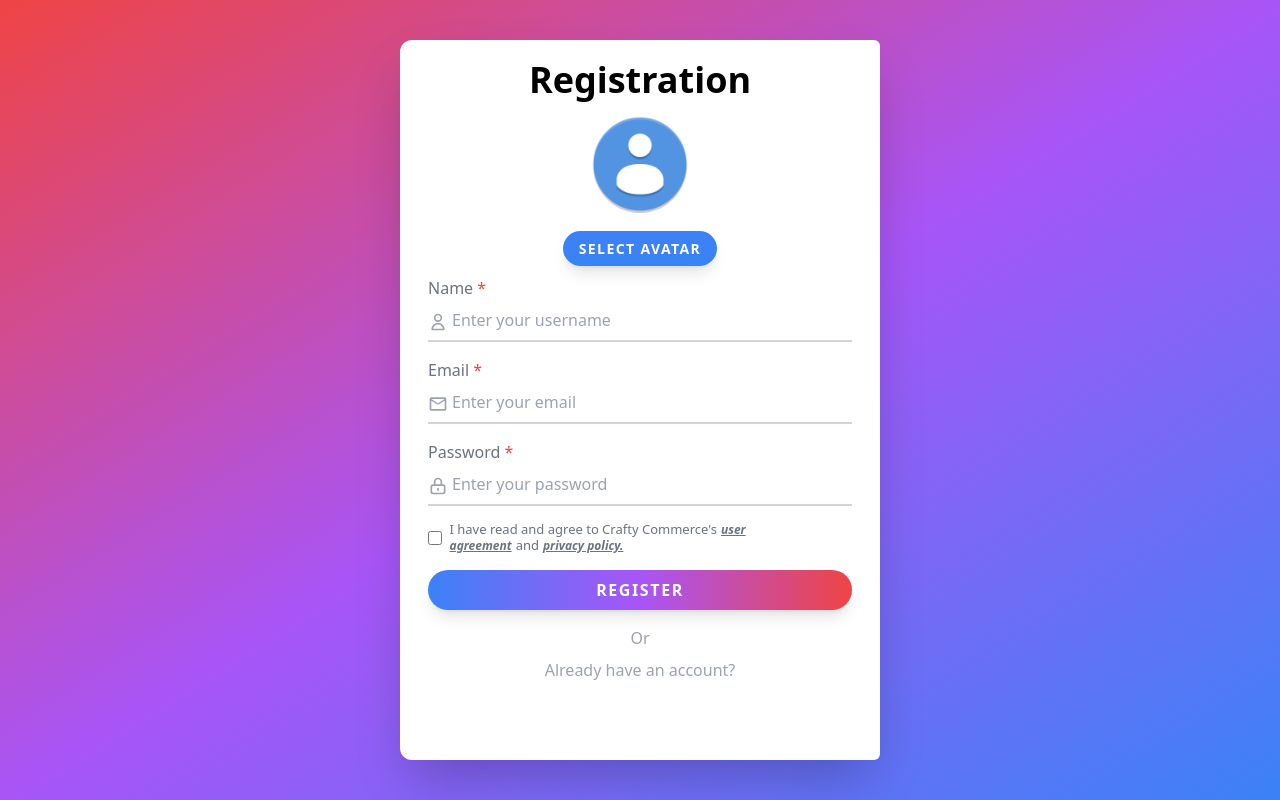
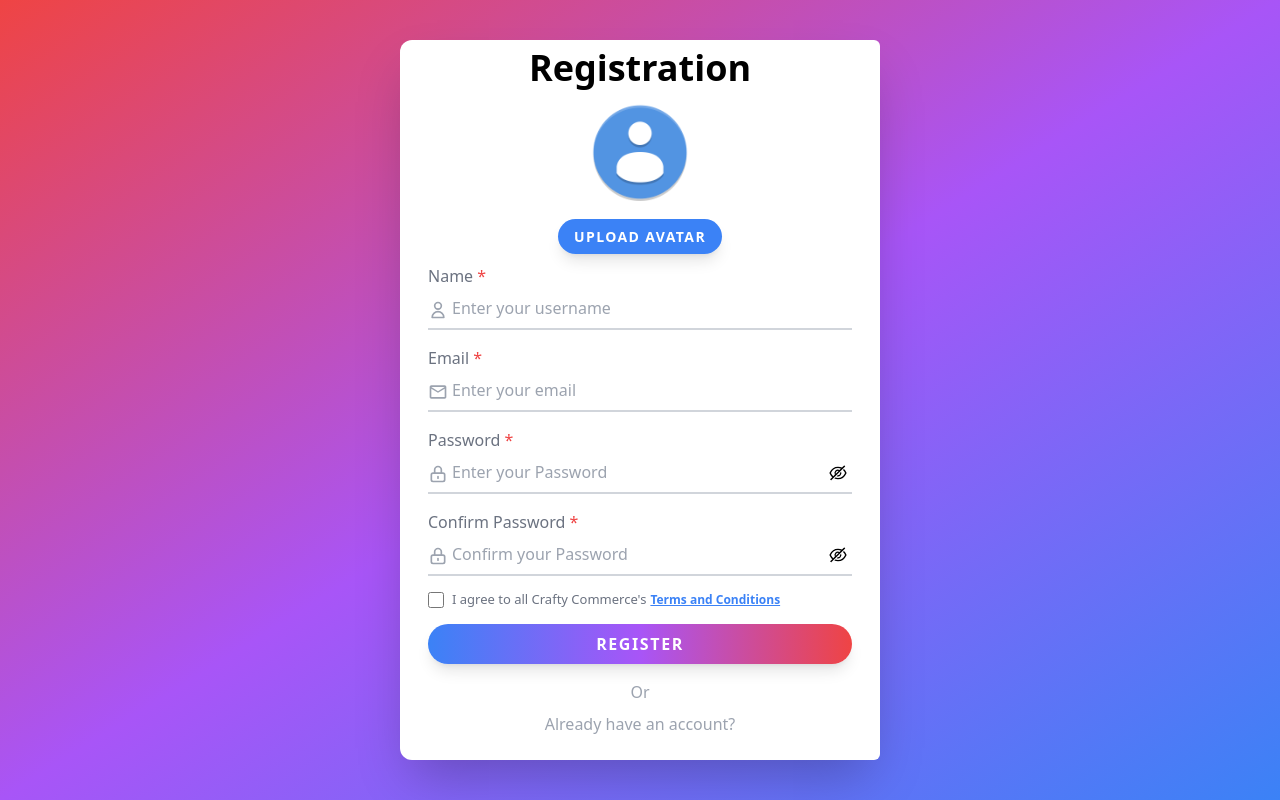
Before and after one commit to sumit-sharma-02/crafty-commerce, a React (Create React App) app in the folder frontend/: page /register in a window 1280 px wide. Built offline with nearby package versions, Linux system fonts and the light colour scheme.

Commit message:
Completed login and register functionality

```diff
--- a/frontend/src/components/layout/Header.jsx
+++ b/frontend/src/components/layout/Header.jsx
@@ -59,7 +59,7 @@ const Header = () => {
         navigate={navigate}
       />
       <header>
-        <div className="flex justify-between bg-gray-100 py-3 px-4 sm:px-10 xl:px-24">
+        <div className="flex justify-between bg-gray-100 py-1 px-4 sm:px-10 xl:px-24">
           <div className=" hidden sm:flex sm:items-center">
             <p className="text-sm text-gray-600">
               Welcome to Crafty Commerce!{" "}
--- a/frontend/src/components/user/Login.jsx
+++ b/frontend/src/components/user/Login.jsx
@@ -17,10 +17,21 @@ const Login = () => {
   const dispatch = useDispatch();
   const navigate = useNavigate();
 
-  // const showSuccessToast = (message)
-
   const showErrorToast = (message) => {
     toast.error(message, {
+      position: "bottom-center",
+      autoClose: 5000,
+      hideProgressBar: false,
+      closeOnClick: true,
+      pauseOnHover: true,
+      draggable: true,
+      progress: undefined,
+      theme: "colored",
+    });
+  };
+
+  const showSuccessToast = (message) => {
+    toast.success(message, {
       position: "bottom-center",
       autoClose: 5000,
       hideProgressBar: false,
@@ -44,6 +55,7 @@ const Login = () => {
   useEffect(() => {
     if (isAuthenticated) {
       navigate("/");
+      showSuccessToast("Logged in successfully!");
     }
 
     if (error) {
@@ -124,7 +136,7 @@ const Login = () => {
                       </svg>
                     </span>
                     <input
-                      className=" w-full border-b-2 border-gray-300 py-2 pl-6 text-gray-600 placeholder-gray-400 focus:border-blue-300 focus:outline-none"
+                      className=" w-full border-b-2 border-gray-300 py-2 pl-6 pr-8 text-gray-600 placeholder-gray-400 focus:border-blue-300 focus:outline-none"
                       type={`${passwordHide ? "password" : "text"}`}
                       placeholder="Enter your Password"
                       value={password}
--- a/frontend/src/components/user/Register.jsx
+++ b/frontend/src/components/user/Register.jsx
@@ -11,17 +11,28 @@ import { MdOutlineMail } from "react-icons/md";
 
 // Images used
 import Avatar from "../../images/avatar-default-icon.png";
+import { AiOutlineEye, AiOutlineEyeInvisible } from "react-icons/ai";
 
 const Register = () => {
   const [user, setUser] = useState({
     name: "",
     email: "",
     password: "",
-    confirmPassword: "",
   });
   const { name, email, password } = user;
-  const [avatar, setAvatar] = useState("");
+  const [avatar, setAvatar] = useState(Avatar);
   const [avatarPreview, setAvatarPreview] = useState(Avatar);
+  const [passwordHide, setPasswordHide] = useState(true);
+  const [confirmPassword, setConfirmPassword] = useState("");
+  const [confirmPasswordHide, setConfirmPasswordHide] = useState(true);
+
+  const isCorrectEmail = (email) =>
+    /^[A-Z0-9.]+@[A-Z0-9.-]+\.[A-Z]{2,4}$/i.test(email);
+
+  const passwordRegex = new RegExp(
+    "^(((?=.*[a-z])(?=.*[A-Z]))|((?=.*[a-z])(?=.*[0-9]))|((?=.*[A-Z])(?=.*[0-9])))(?=.{6,})"
+  );
+  const isCorrectPassword = (password) => passwordRegex.test(password);
 
   const dispatch = useDispatch();
   const navigate = useNavigate();
@@ -40,12 +51,40 @@ const Register = () => {
     });
   };
 
+  const showSuccessToast = (message) => {
+    toast.success(message, {
+      position: "bottom-center",
+      autoClose: 5000,
+      hideProgressBar: false,
+      closeOnClick: true,
+      pauseOnHover: true,
+      draggable: true,
+      progress: undefined,
+      theme: "colored",
+    });
+  };
+
   const { isAuthenticated, error, loading } = useSelector(
     (state) => state.auth
   );
 
   const submitHandler = (event) => {
     event.preventDefault();
+    if (!isCorrectEmail(user.email)) {
+      return showErrorToast(
+        "Incorrect email format. The email must contain '.' and '@' special character, Other special characters are not allowed."
+      );
+    } else if (!isCorrectPassword(user.password)) {
+      return showErrorToast(
+        "Incorrect password formatt. The password must contain 6 characters with at least 1 lowercase, 1 uppercase, 1 numeric and 1 special character"
+      );
+    } else if (user.password !== confirmPassword) {
+      return showErrorToast(
+        "Confirm password isn't matching. Please make sure the password and confirm password are same."
+      );
+    } else if (avatar === Avatar) {
+      return showErrorToast("Please choose an Avatar for your profile.");
+    }
 
     const formData = new FormData();
     formData.set("name", name);
@@ -74,6 +113,7 @@ const Register = () => {
   useEffect(() => {
     if (isAuthenticated) {
       navigate("/");
+      showSuccessToast("Your account have been registered successfully!");
     }
 
     if (error) {
@@ -92,7 +132,7 @@ const Register = () => {
         >
           <div
             className="h-full overflow-auto rounded-xl rounded-tr-md rounded-br-md
-          bg-white p-5 shadow-2xl md:w-1/2 xl:w-2/5"
+          bg-white px-5 py-2 shadow-2xl md:w-1/2 xl:w-2/5"
           >
             <div className=" text-center">
               <h1 className=" text-4xl font-extrabold">Registration</h1>
@@ -121,7 +161,7 @@ const Register = () => {
                       className="mt-2 rounded-full bg-blue-500 p-2 px-4 py-2 text-sm
                       font-semibold leading-normal tracking-widest text-white shadow-lg"
                     >
-                      SELECT AVATAR
+                      UPLOAD AVATAR
                     </span>
                     <input
                       type="file"
@@ -210,13 +250,69 @@ const Register = () => {
                   </span>
                   <input
                     className=" w-full border-b-2 border-gray-300 py-2 pl-6 text-gray-600 placeholder-gray-400 focus:border-blue-300 focus:outline-none"
-                    type="password"
-                    placeholder="Enter your password"
+                    type={`${passwordHide ? "password" : "text"}`}
+                    placeholder="Enter your Password"
                     name="password"
                     value={password}
                     onChange={onChange}
                     required
                   />
+                  <button
+                    type="button"
+                    className="absolute right-1 h-full border-none bg-transparent outline-none"
+                    onClick={() => setPasswordHide(!passwordHide)}
+                  >
+                    {/* <AiOutlineEye className="h-5 w-5" /> */}
+                    {passwordHide ? (
+                      <AiOutlineEyeInvisible className="h-5 w-5" />
+                    ) : (
+                      <AiOutlineEye className="h-5 w-5" />
+                    )}
+                  </button>
+                </div>
+              </div>
+
+              <div>
+                <h4 className="text-gray-500">
+                  Confirm Password <span className=" text-red-500">*</span>
+                </h4>
+                <div className=" relative">
+                  <span className=" absolute top-3 left-0">
+                    <svg
+                      xmlns="http://www.w3.org/2000/svg"
+                      className="mb-2 h-5 w-5 text-gray-400"
+                      fill="none"
+                      viewBox="0 0 24 24"
+                      stroke="currentColor"
+                    >
+                      <path
+                        strokeLinecap="round"
+                        strokeLinejoin="round"
+                        strokeWidth="2"
+                        d="M12 15v2m-6 4h12a2 2 0 002-2v-6a2 2 0 00-2-2H6a2 2 0 00-2 2v6a2 2 0 002 2zm10-10V7a4 4 0 00-8 0v4h8z"
+                      />
+                    </svg>
+                  </span>
+                  <input
+                    className=" w-full border-b-2 border-gray-300 py-2 pl-6 text-gray-600 placeholder-gray-400 focus:border-blue-300 focus:outline-none"
+                    type={`${confirmPasswordHide ? "password" : "text"}`}
+                    placeholder="Confirm your Password"
+                    value={confirmPassword}
+                    onChange={(event) => setConfirmPassword(event.target.value)}
+                    required
+                  />
+                  <button
+                    type="button"
+                    className="absolute right-1 h-full border-none bg-transparent outline-none"
+                    onClick={() => setConfirmPasswordHide(!confirmPasswordHide)}
+                  >
+                    {/* <AiOutlineEye className="h-5 w-5" /> */}
+                    {confirmPasswordHide ? (
+                      <AiOutlineEyeInvisible className="h-5 w-5" />
+                    ) : (
+                      <AiOutlineEye className="h-5 w-5" />
+                    )}
+                  </button>
                 </div>
               </div>
 
@@ -231,19 +327,12 @@ const Register = () => {
                   htmlFor="agreementCheck"
                   className="text-[13px] text-gray-500"
                 >
-                  I have read and agree to Crafty Commerce's
+                  I agree to all Crafty Commerce's
                   <Link
-                    className="mx-1 text-xs font-bold italic underline"
+                    className="mx-1 text-xs font-semibold text-blue-500 underline"
                     to={"/"}
                   >
-                    user agreement
-                  </Link>
-                  and
-                  <Link
-                    className="mx-1 text-xs font-bold italic underline"
-                    to={"/"}
-                  >
-                    privacy policy.
+                    Terms and Conditions
                   </Link>
                 </label>
               </div>
```
